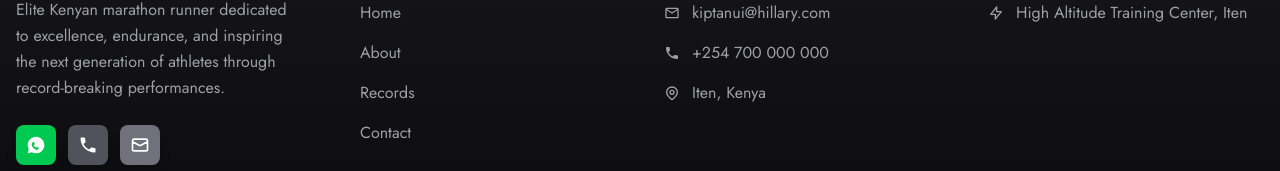
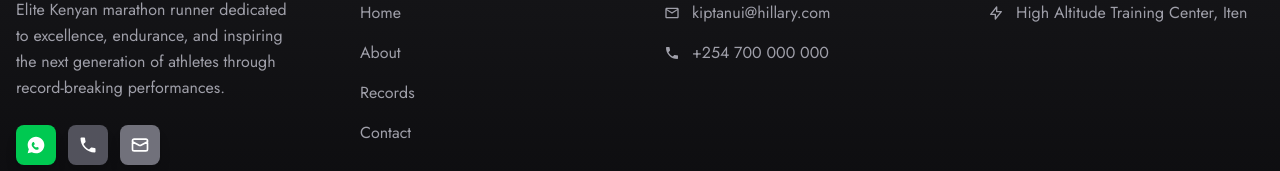
Before and after one commit to Koech161/gideon-sugut, a Next.js app: page / in a window 1280 px wide. Shown: the part 3592-3763 px from the top of the page. Built offline with nearby package versions, Linux system fonts and the light colour scheme.

Commit message:
update footer

```diff
--- a/components/Footer.jsx
+++ b/components/Footer.jsx
@@ -123,13 +123,7 @@
                 </svg>
                 +254 700 000 000
               </p>
-              <p className="flex items-center">
-                <svg className="w-4 h-4 mr-3 text-zinc-400" fill="none" stroke="currentColor" viewBox="0 0 24 24">
-                  <path strokeLinecap="round" strokeLinejoin="round" strokeWidth={2} d="M17.657 16.657L13.414 20.9a1.998 1.998 0 01-2.827 0l-4.244-4.243a8 8 0 1111.314 0z" />
-                  <path strokeLinecap="round" strokeLinejoin="round" strokeWidth={2} d="M15 11a3 3 0 11-6 0 3 3 0 016 0z" />
-                </svg>
-                Iten, Kenya
-              </p>
+
             </div>
           </motion.div>
 
```
